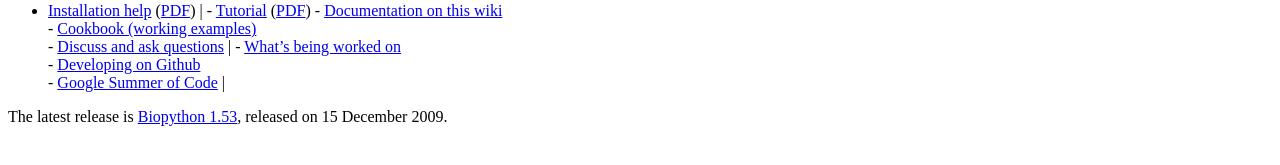
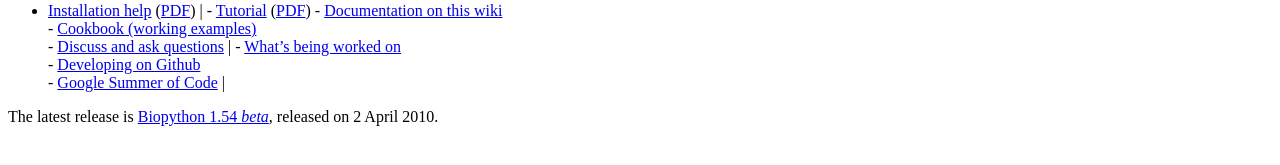
Before and after one commit to biopython/biopython.github.io, a Jekyll site: the page built from wiki/Biopython.md, in a window 1280 px wide. Shown: the part 417-582 px from the top of the page. Built offline with Jekyll 4.4.1, drawn with Linux system fonts in a browser that asks for light colours.

Commit message:
Biopython 1.54b

```diff
--- a/wiki/Biopython.md
+++ b/wiki/Biopython.md
@@ -37,5 +37,5 @@ the libraries and tools.
                                                                                                                                                                                                                                                                                             -   [ Developing on Github ](GitUsage "wikilink")
                                                                                                                                                                                                                                                                                             -   [Google Summer of Code](Google_Summer_of_Code "wikilink")  |
 
-The latest release is [Biopython 1.53](Download "wikilink"), released on
-15 December 2009.
+The latest release is [Biopython 1.54 *beta*](Download "wikilink"),
+released on 2 April 2010.
```
Also changed, not shown: 1 other file.
